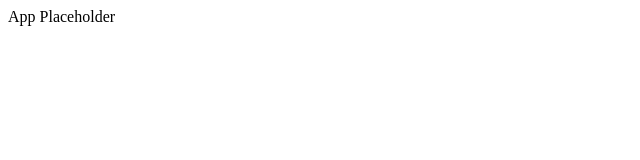
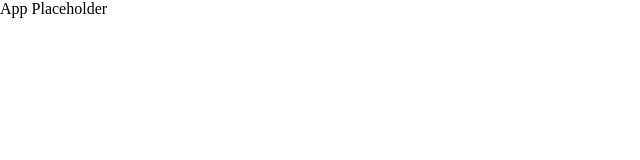
Before and after one commit to profydev/reddit-timer-0xlucius, a React (Create React App) app: page / in a window 1280 px wide. Shown: the top 160 px of the page, without its empty margins (0-640 px from the left). Built offline with nearby package versions, Linux system fonts and the light colour scheme.

Commit message:
reset default browser styles

```diff
--- a/package.json
+++ b/package.json
@@ -8,7 +8,8 @@
     "@testing-library/user-event": "^12.0.11",
     "react": "^17.0.1",
     "react-dom": "^17.0.1",
-    "react-scripts": "^4.0.1"
+    "react-scripts": "^4.0.1",
+    "styled-normalize": "^8.0.7"
   },
   "scripts": {
     "start": "react-scripts start",
--- a/src/index.js
+++ b/src/index.js
@@ -1,6 +1,14 @@
 import React from 'react';
 import ReactDOM from 'react-dom';
+import { Normalize } from 'styled-normalize';
 import App from './App';
 
+const Root = () => (
+  <>
+    <Normalize />
+    <App />
+  </>
+);
+
 // eslint-disable-next-line react/jsx-filename-extension
-ReactDOM.render(<App />, document.getElementById('root'));
+ReactDOM.render(<Root />, document.getElementById('root'));
```
Also changed, not shown: 1 other file (tests, documents, lock files or other folders).
